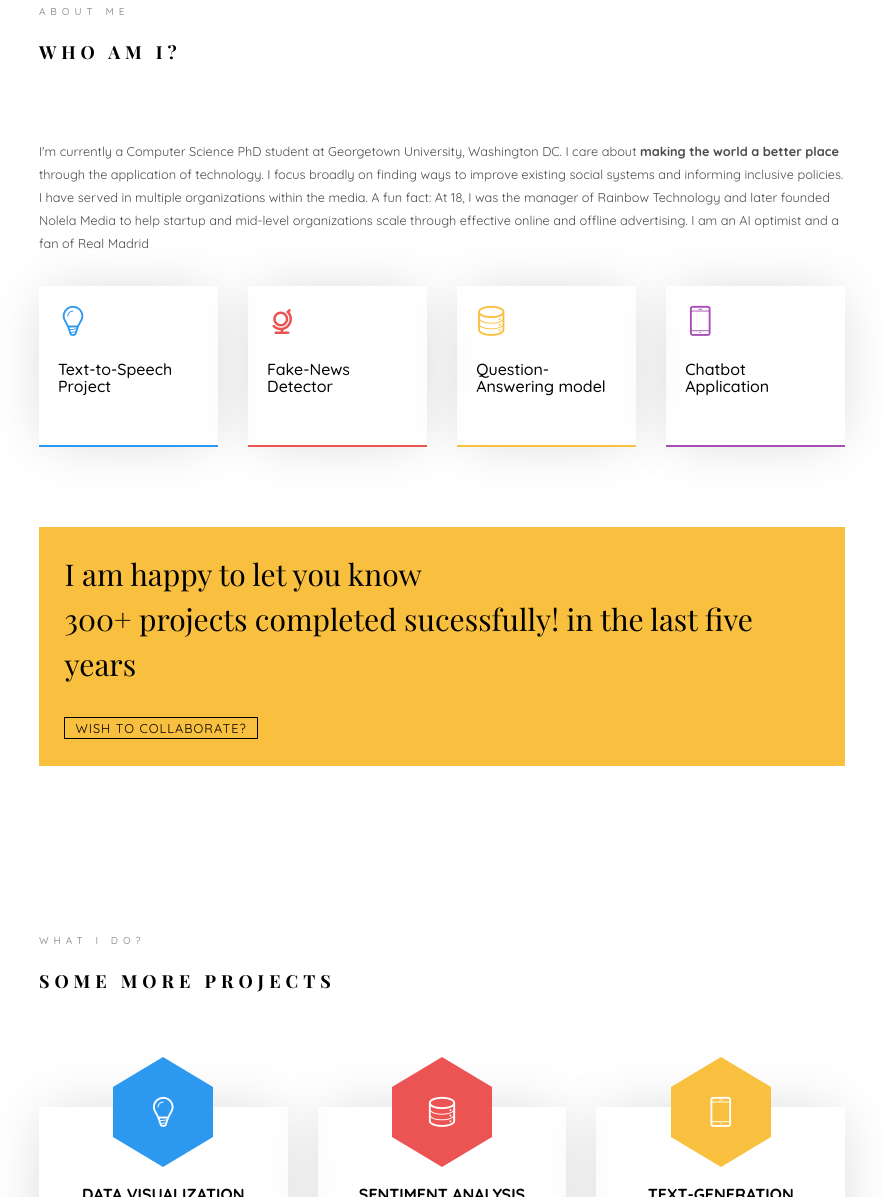
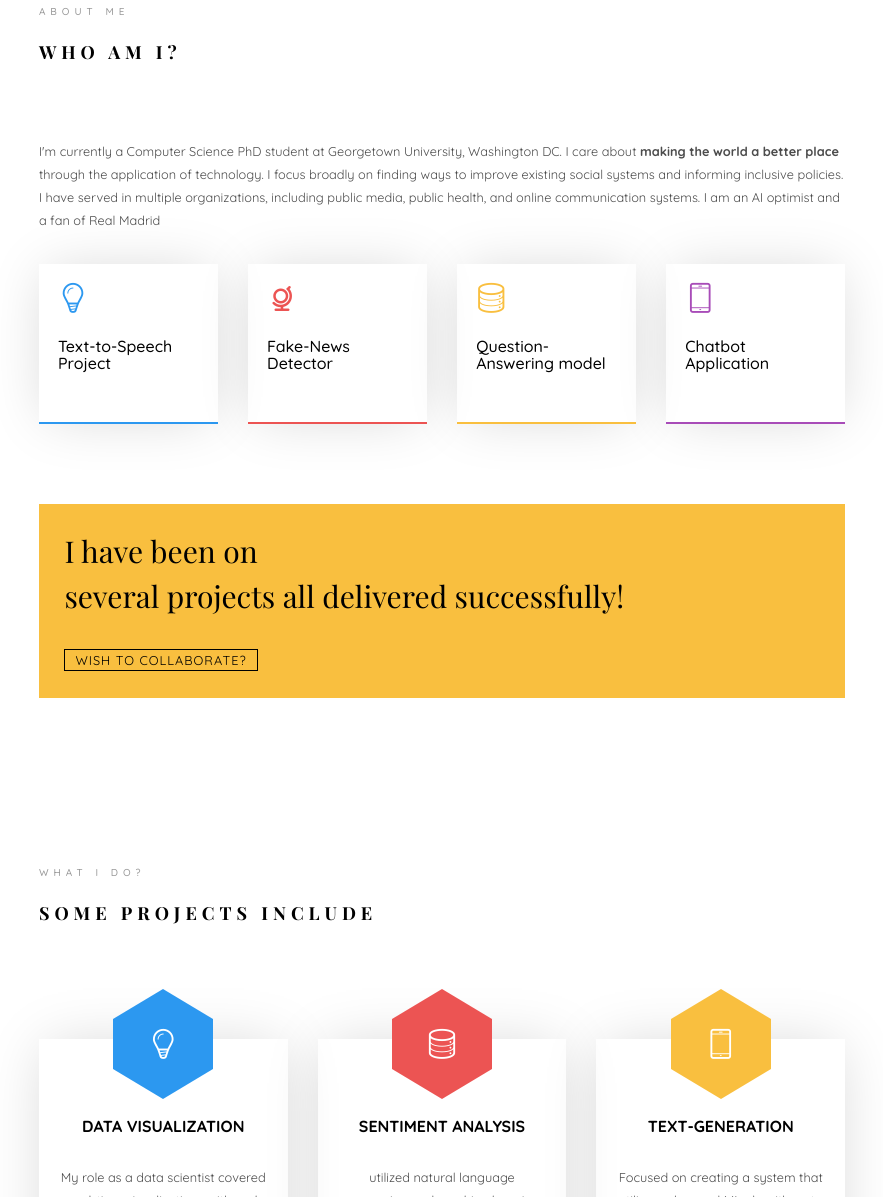
Before and after one commit to wisdomobinna/wisdomamama, a plain HTML site: page index.html in a window 1280 px wide. Shown: the part 976-2173 px from the top of the page, without its empty margins (348-1231 px from the left). Drawn offline with nearby package versions, Linux system fonts and the light colour scheme; files whose address does not match are found by name; a web font is replaced by a local one.

Commit message:
Update index.html

```diff
--- a/index.html
+++ b/index.html
@@ -138,7 +138,7 @@ Copyright <script>document.write(new Date().getFullYear());</script> All rights
 									<div class="about-desc">
 										<span class="heading-meta">About Me</span>
 										<h2 class="colorlib-heading">Who Am I?</h2>
-										<p>I'm currently a Computer Science PhD student at Georgetown University, Washington DC. I care about <strong>making the world a better place </strong>through the application of technology. I focus broadly on finding ways to improve existing social systems and informing inclusive policies. I have served in multiple organizations within the media. A fun fact: At 18, I was the manager of Rainbow Technology and later founded Nolela Media to help startup and mid-level organizations scale through effective online and offline advertising. I am an AI optimist and a fan of Real Madrid</p>
+										<p>I'm currently a Computer Science PhD student at Georgetown University, Washington DC. I care about <strong>making the world a better place </strong>through the application of technology. I focus broadly on finding ways to improve existing social systems and informing inclusive policies. I have served in multiple organizations, including public media, public health, and online communication systems. I am an AI optimist and a fan of Real Madrid</p>
 									</div>
 								</div>
 							</div>
@@ -171,7 +171,7 @@ Copyright <script>document.write(new Date().getFullYear());</script> All rights
 							<div class="row">
 								<div class="col-md-12 animate-box" data-animate-effect="fadeInLeft">
 									<div class="hire">
-										<h2>I am happy to let you know <br>300+ projects completed sucessfully! in the last five years</h2>
+										<h2>I have been on <br>several projects all delivered successfully!</h2>
 										<a href="" class="btn-hire">Wish to collaborate?</a>
 									</div>
 								</div>
@@ -188,7 +188,7 @@ Copyright <script>document.write(new Date().getFullYear());</script> All rights
 					<div class="row">
 						<div class="col-md-6 col-md-offset-3 col-md-pull-3 animate-box" data-animate-effect="fadeInLeft">
 							<span class="heading-meta">What I do?</span>
-							<h2 class="colorlib-heading">Some more Projects</h2>
+							<h2 class="colorlib-heading">Some Projects Include</h2>
 						</div>
 					</div>
 					<div class="row row-pt-md">
```
